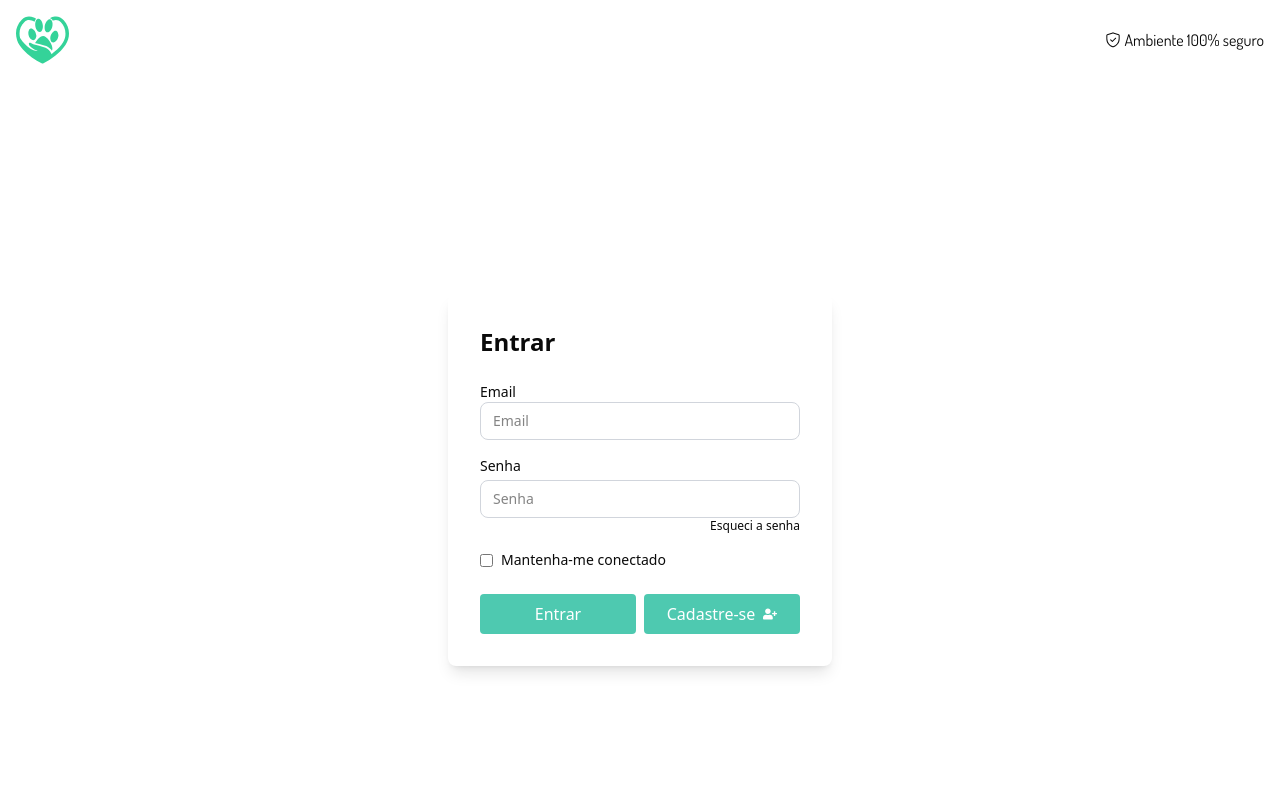
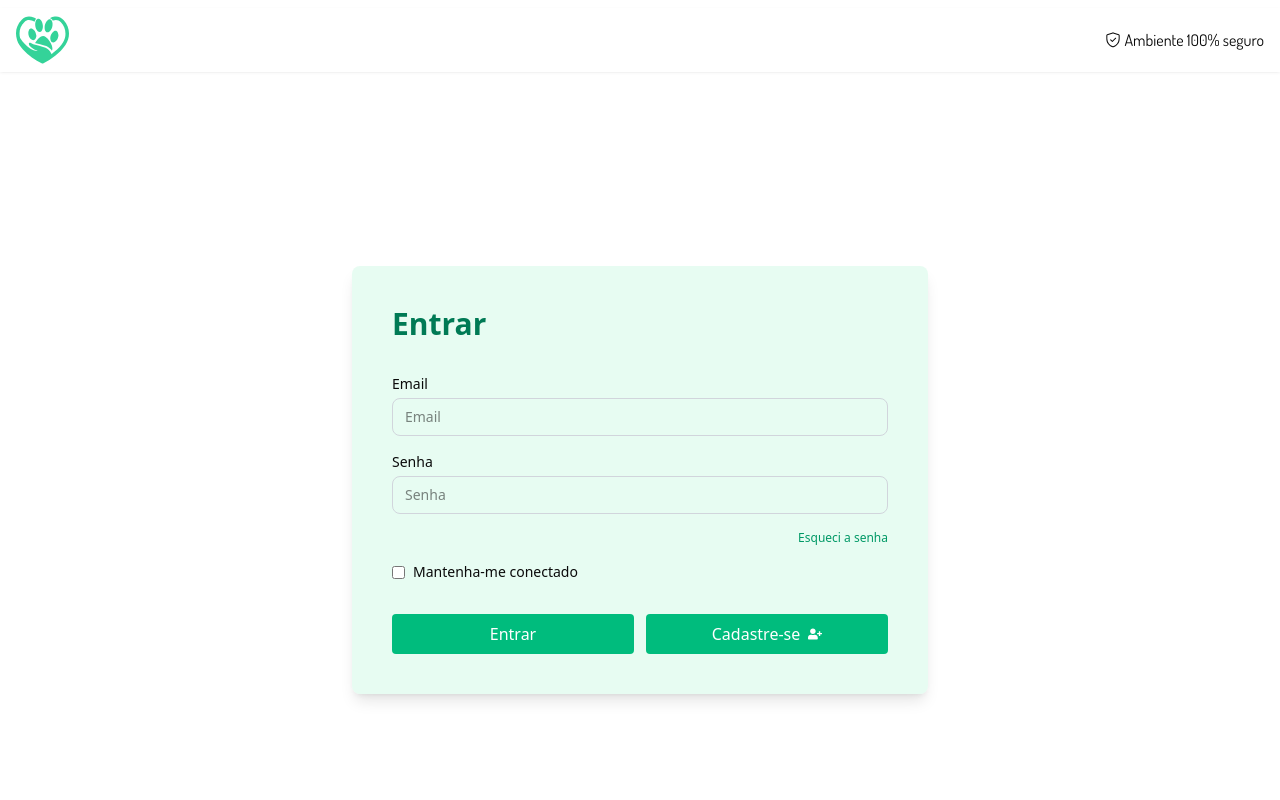
Before and after one commit to gunvieira/Aumigo-Front, a React (Vite) app: page /entrar in a window 1280 px wide. Shown: the top 800 px of the page. Built offline with nearby package versions, Linux system fonts and the light colour scheme.

Commit message:
Componetizando inputs

```diff
--- a/src/components/myui/BotaoPadrao/Botao.tsx
+++ b/src/components/myui/BotaoPadrao/Botao.tsx
@@ -1,5 +1,6 @@
 import {Button} from "@/components/ui/button";
 import {Link, useLocation} from "react-router";
+import React, { ReactNode } from 'react';
 
 interface BotaoGhostProps {
     children: string;
@@ -104,3 +105,42 @@ export function FiltroBotao({ isActive, onClick, children }: FiltroBotaoProps) {
         </button>
     );
 }
+
+
+
+
+interface ButtonProps extends React.ButtonHTMLAttributes<HTMLButtonElement> {
+    children: ReactNode;
+    className?: string;
+    variant?: 'primary' | 'secondary';
+    icon?: ReactNode;
+}
+
+const BotaoEntrar: React.FC<ButtonProps> = ({
+                                           children,
+                                           className = '',
+                                           variant = 'primary',
+                                           icon,
+                                           ...props
+                                       }) => {
+    const baseClasses = "px-4 py-2 rounded transition text-white font-medium";
+
+    const variantClasses = {
+        primary: "bg-emerald-500 hover:bg-emerald-600",
+        secondary: "bg-gray-500 hover:bg-gray-600"
+    };
+
+    return (
+        <button
+            className={`${baseClasses} ${variantClasses[variant]} ${className}`}
+            {...props}
+        >
+            <div className="flex items-center justify-center gap-2">
+                {children}
+                {icon && icon}
+            </div>
+        </button>
+    );
+};
+
+export default BotaoEntrar;
--- /dev/null
+++ b/src/components/myui/CheckBox/CheckBox.tsx
@@ -0,0 +1,37 @@
+import React from 'react';
+
+interface CheckboxProps extends React.InputHTMLAttributes<HTMLInputElement> {
+    id: string;
+    label?: string;
+    className?: string;
+    labelClassName?: string;
+}
+
+const Checkbox: React.FC<CheckboxProps> = ({
+                                               id,
+                                               label,
+                                               className = '',
+                                               labelClassName = '',
+                                               ...props
+                                           }) => {
+    return (
+        <div className={`flex items-center ${className}`}>
+            <input
+                type="checkbox"
+                id={id}
+                className="mr-2 accent-emerald-500"
+                {...props}
+            />
+            {label && (
+                <label
+                    htmlFor={id}
+                    className={`text-sm ${labelClassName}`}
+                >
+                    {label}
+                </label>
+            )}
+        </div>
+    );
+};
+
+export default Checkbox;
--- a/src/components/myui/Entrar/Entrar.tsx
+++ b/src/components/myui/Entrar/Entrar.tsx
@@ -1,50 +1,59 @@
+import React from 'react';
 import { FaUserPlus } from "react-icons/fa";
+import MyInput from "@/components/myui/Input/Input.tsx";
+import Checkbox from "@/components/myui/CheckBox/CheckBox.tsx";
+import BotaoEntrar from "@/components/myui/BotaoPadrao/Botao.tsx";
 
 
-export default function TelaLogin() {
+const TelaLogin: React.FC = () => {
     return (
-        <div className="min-h-screen max-w-screen flex items-center justify-center px-4">
-            {/* flex flex-col w-full items-center max-w-screen-xl mx-auto px-4*/}
-            <div className="bg-white shadow-lg rounded-md p-8 w-full max-w-sm">
-                <h1 className="text-2xl font-bold mb-6">Entrar</h1>
+        <div className="min-h-screen max-w-screen flex items-center justify-center ">
+            <div className="bg-emerald-100/50 shadow-lg rounded-md p-10 w-full max-w-xl">
+                <h1 className="text-3xl font-bold mb-8 text-emerald-700">Entrar</h1>
 
-                <div className="mb-4">
-                    <label htmlFor="email" className="block text-sm font-medium ">Email</label>
-                    <input
-                        type="email"
-                        id="email"
-                        placeholder="Email"
-                        className="w-full border border-gray-300 rounded-md px-3 py-2 text-sm"
+                <MyInput
+                    id="email"
+                    type="email"
+                    label="Email"
+                    placeholder="Email"
+                />
+
+                <div className="mb-2">
+                    <MyInput
+                        id="senha"
+                        type="password"
+                        label="Senha"
+                        placeholder="Senha"
+                        className="mb-0"
+                    />
+                    <div className="flex justify-end">
+                        <a href="#" className="text-xs text-emerald-600 hover:text-emerald-700 transition">
+                            Esqueci a senha
+                        </a>
+                    </div>
+                </div>
+
+                <div className="mt-4 mb-8">
+                    <Checkbox
+                        id="lembrar"
+                        label="Mantenha-me conectado"
                     />
                 </div>
 
-                <div className="mb-2">
-                    <label htmlFor="senha" className="block text-sm font-medium  mb-1">Senha</label>
-                    <div className="flex flex-col justify-between items-end">
-                        <input
-                            type="password"
-                            id="senha"
-                            placeholder="Senha"
-                            className="w-full border border-gray-300 rounded-md px-3 py-2 text-sm"
-                        />
-                        <a href="#" className="text-xs  ml-2 whitespace-nowrap">Esqueci a senha</a>
-                    </div>
-                </div>
-
-                <div className="flex items-center mt-4 mb-6">
-                    <input type="checkbox" id="lembrar" className="mr-2" />
-                    <label htmlFor="lembrar" className="text-sm ">Mantenha-me conectado</label>
-                </div>
-
-                <div className="flex gap-2">
-                    <button className="bg-[#4EC9B0] text-white px-4 py-2 rounded w-full hover:bg-[#3ba491] transition">
+                <div className="flex gap-3">
+                    <BotaoEntrar className="w-full">
                         Entrar
-                    </button>
-                    <button className="bg-[#4EC9B0] text-white px-4 py-2 rounded w-full flex items-center justify-center gap-2 hover:bg-[#3ba491] transition">
-                        Cadastre-se <FaUserPlus size={14} />
-                    </button>
+                    </BotaoEntrar>
+                    <BotaoEntrar
+                        className="w-full"
+                        icon={<FaUserPlus size={14} />}
+                    >
+                        Cadastre-se
+                    </BotaoEntrar>
                 </div>
             </div>
         </div>
     );
-}
+};
+
+export default TelaLogin;
--- a/src/components/myui/Header/Header.tsx
+++ b/src/components/myui/Header/Header.tsx
@@ -4,8 +4,9 @@ import Logo from "@/components/myui/Logo/Logo.tsx";
 
 export default function Header() {
     return (
-        <header className="flex flex-col my-2 w-full max-w-screen-xl mx-auto px-4  ">
-            <div className="flex flex-row justify-between items-center py-2 ">
+        <div className="shadow-sm/5 ">
+        <header className="flex flex-col my-0 w-full max-w-screen-xl mx-auto px-4 pt-1 ">
+            <div className="flex flex-row justify-between items-center py-3 ">
                 <div className="flex flex-row w-98 justify-between items-center">
                     <Logo/>
                     <NavBar/>
@@ -13,5 +14,6 @@ export default function Header() {
                 <Acesso/>
             </div>
         </header>
+        </div>
     )
 }
--- a/src/components/myui/Header/HeaderSimples.tsx
+++ b/src/components/myui/Header/HeaderSimples.tsx
@@ -3,6 +3,7 @@ import Logo from "@/components/myui/Logo/Logo.tsx";
 
 export default function HeaderSimples() {
     return (
+        <div className="shadow-sm/5 ">
         <header className="flex flex-col my-2 w-full max-w-screen-xl mx-auto px-4 ">
             <div className="flex flex-row justify-between items-center py-2  ">
                 <div className="flex flex-row w-98 justify-between items-center">
@@ -15,6 +16,8 @@ export default function HeaderSimples() {
                 </div>
 
             </div>
+
         </header>
+        </div>
     )
 }
--- /dev/null
+++ b/src/components/myui/Input/Input.tsx
@@ -0,0 +1,44 @@
+import React from 'react';
+
+interface InputProps extends React.InputHTMLAttributes<HTMLInputElement> {
+    id: string;
+    label?: string;
+    type?: string;
+    placeholder?: string;
+    className?: string;
+    labelClassName?: string;
+    inputClassName?: string;
+}
+
+const MyInput: React.FC<InputProps> = ({
+                                         id,
+                                         label,
+                                         type = 'text',
+                                         placeholder,
+                                         className = '',
+                                         labelClassName = '',
+                                         inputClassName = '',
+                                         ...props
+                                     }) => {
+    return (
+        <div className={`mb-4 ${className}`}>
+            {label && (
+                <label
+                    htmlFor={id}
+                    className={`block text-sm font-medium mb-1 ${labelClassName}`}
+                >
+                    {label}
+                </label>
+            )}
+            <input
+                id={id}
+                type={type}
+                placeholder={placeholder}
+                className={`w-full border border-gray-300 rounded-md px-3 py-2 text-sm focus:ring-emerald-500 focus:border-emerald-500 outline-none ${inputClassName}`}
+                {...props}
+            />
+        </div>
+    );
+};
+
+export default MyInput;
--- a/src/pages/detalhesprocessosusuarios.tsx
+++ b/src/pages/detalhesprocessosusuarios.tsx
@@ -4,7 +4,7 @@ import {
     DialogContent,
     DialogHeader,
     DialogTitle,
-    DialogClose,
+
 } from "@/components/ui/dialog";
 
 import { ReactNode } from "react";
```
